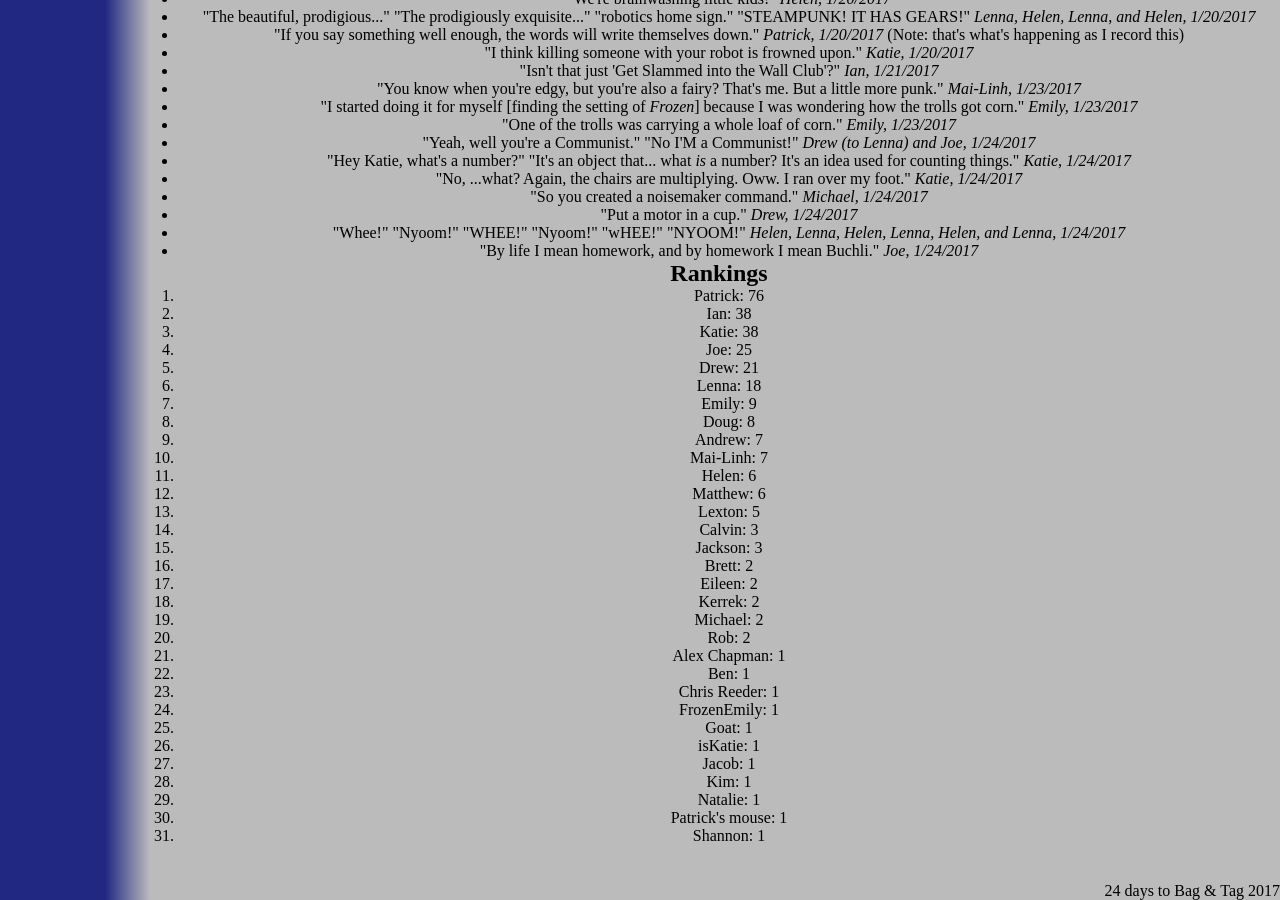
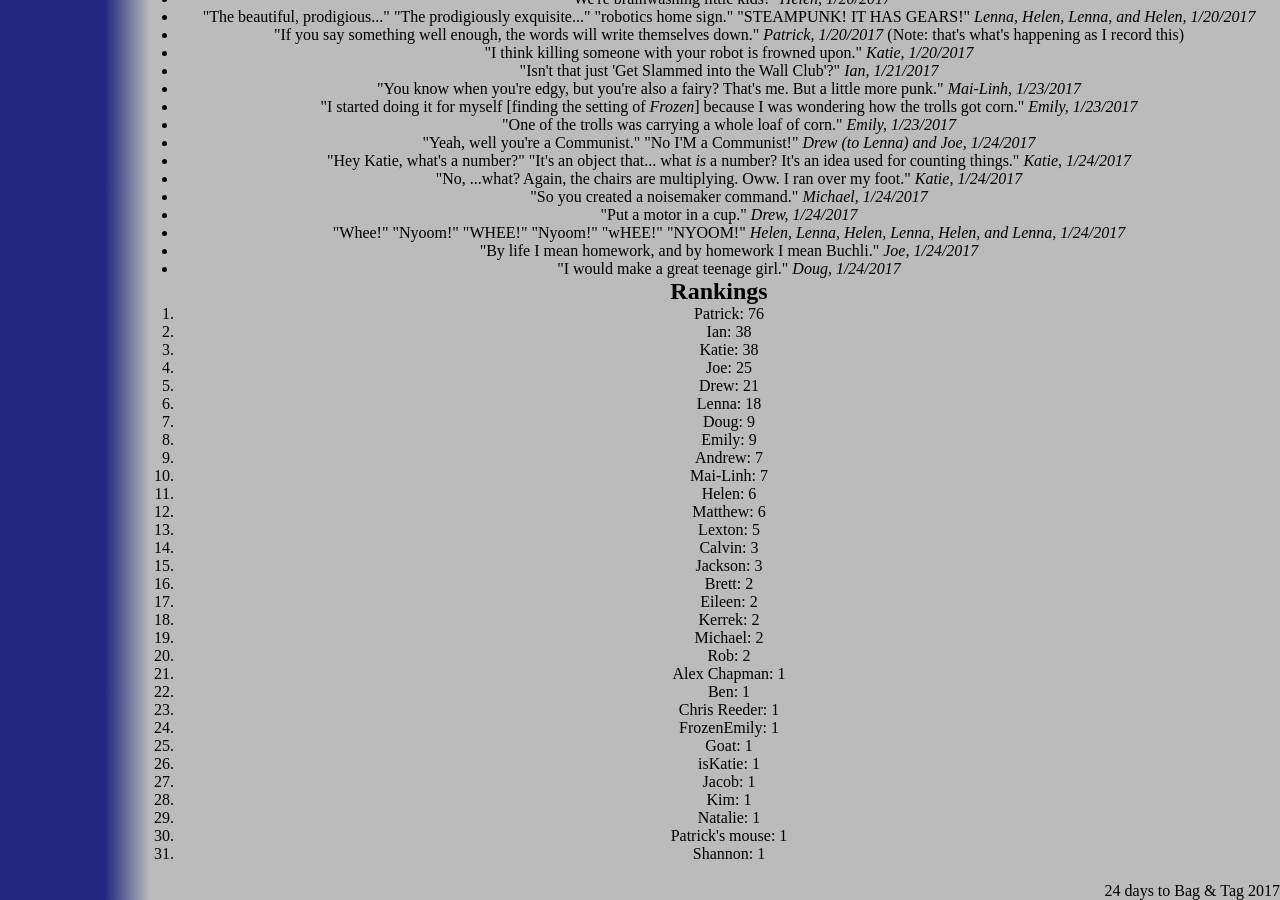
Before and after one commit to katiebugmoon/FRC4131.github.io, a Jekyll site: the page built from media/2017/quotes.html, in a window 1280 px wide and 900 px high, scrolled down 3878 px. Built offline with Jekyll 4.4.1, drawn with Linux system fonts in a browser that asks for light colours; nearby versions of some CDN libraries.

Commit message:
Update quotes.html

```diff
--- a/media/2017/quotes.html
+++ b/media/2017/quotes.html
@@ -222,6 +222,7 @@ title: Build Season 2017 Quotes
 	<li>"Put a motor in a cup." <i>Drew, 1/24/2017</i></li>
 	<li>"Whee!" "Nyoom!" "WHEE!" "Nyoom!" "wHEE!" "NYOOM!" <i>Helen, Lenna, Helen, Lenna, Helen, and Lenna, 1/24/2017</i></li>
 	<li>"By life I mean homework, and by homework I mean Buchli." <i>Joe, 1/24/2017</i></li>
+	<li>"I would make a great teenage girl." <i>Doug, 1/24/2017</i></li>
 </ul>
 <h2>Rankings</h2>
 <ol id='rankings'></ol>
```
